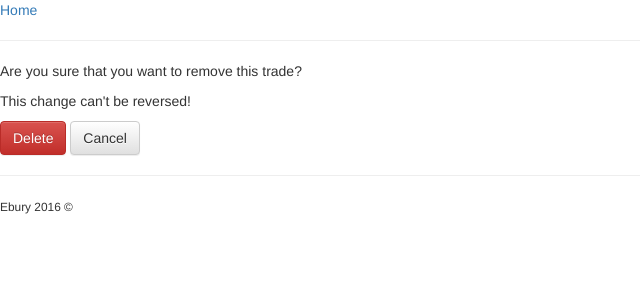
After one commit to frisinacho/Ebury-test, a Django app: a page that uses trades/templates/trades/delete.html in a window 1280 px wide. The commit adds this page. Shown: the top 300 px of the page, without its empty margins (0-640 px from the left). Run offline with Django 3.2, Linux system fonts and the light colour scheme; data comes from the database, SQL or seed files in the repository; both versions use the stored data as it was after the commit; parts of the project's set-up code (start-up, migrations or seed data) failed here and were passed over; some libraries are stand-ins or nearby versions.

Commit message:
Creating 'Delete view' for trades

```diff
--- a/ebury/urls.py
+++ b/ebury/urls.py
@@ -16,7 +16,7 @@ Including another URLconf
 from django.conf.urls import url
 from django.contrib import admin
 from trades.api import TradeListAPI, TradeDetailAPI
-from trades.views import HomeView, DetailView, CreateView
+from trades.views import HomeView, DetailView, CreateView, DeleteView
 
 urlpatterns = [
     url(r'^admin/', admin.site.urls),
@@ -25,6 +25,7 @@ urlpatterns = [
     url(r'^$', HomeView.as_view(), name='trades_home'),
     url(r'^trades/(?P<pk>TR[0-9]+)$', DetailView.as_view(), name='trade_detail'),
     url(r'^trades/new$', CreateView.as_view(), name='new_trade'),
+    url(r'^trades/delete/(?P<pk>TR[0-9]+)$', DeleteView.as_view(), name='delete_trade'),
 
     # Trades API URLs
     url(r'^api/1.0/trades/$', TradeListAPI.as_view(), name='trade_list_api'),
--- /dev/null
+++ b/trades/templates/trades/delete.html
@@ -0,0 +1,19 @@
+{% extends 'base.html' %}
+
+{% block title %} Ebury test - Delete trade: {{ trade.pk }} {% endblock %}
+
+{% block section %}
+
+    <p>Are you sure that you want to remove this trade?</p>
+    <p>This change can't be reversed!</p>
+
+    <form method="post">
+        {% csrf_token %}    <!-- Authorize POST -->
+        <div>
+            <button class="btn btn-danger">Delete</button>
+            <a href="/" class="btn btn-default">Cancel</a>
+        </div>
+    </form>
+
+
+{% endblock %}
--- a/trades/templates/trades/home.html
+++ b/trades/templates/trades/home.html
@@ -29,7 +29,7 @@
                     <td>
                         <a href="{% url 'trade_detail' trade.pk %}"><span class="glyphicon glyphicon-pencil"></span></a>
                         -
-                        <a href=""><span class="glyphicon glyphicon-remove"></span></a>
+                        <a href="{% url 'delete_trade' trade.pk %}"><span class="glyphicon glyphicon-remove"></span></a>
                     </td>
                 </tr>
             {% endfor %}
--- a/trades/views.py
+++ b/trades/views.py
@@ -1,5 +1,5 @@
 # -*- coding: utf-8 -*-
-from django.http import HttpResponseNotFound
+from django.http import HttpResponseNotFound, HttpResponseRedirect
 from django.shortcuts import render
 from trades.models import Trades
 from trades.forms import TradesForm
@@ -76,3 +76,28 @@ class CreateView(View):
             'success_message': success_message
         }
         return render(request, 'trades/new_trade.html', context)
+
+
+class DeleteView(View):
+    def get(self, request, pk):
+        """
+        :param request: HttpRequest
+        :param pk: trade ID
+        :return: HttpResponse
+        """
+
+        possible_trades = Trades.objects.filter(pk=pk)
+        trade = possible_trades[0] if len(possible_trades) == 1 else None
+        if trade is not None:
+            context = {
+                'trade': trade
+            }
+            return render(request, 'trades/delete.html', context)
+        else:
+            return HttpResponseNotFound("404 Trade not found")
+
+    def post(self, request, pk):
+        possible_trades = Trades.objects.filter(pk=pk)
+        trade = possible_trades[0] if len(possible_trades) == 1 else None
+        trade.delete()
+        return HttpResponseRedirect('/')
```
Also changed, not shown: db.sqlite3.
